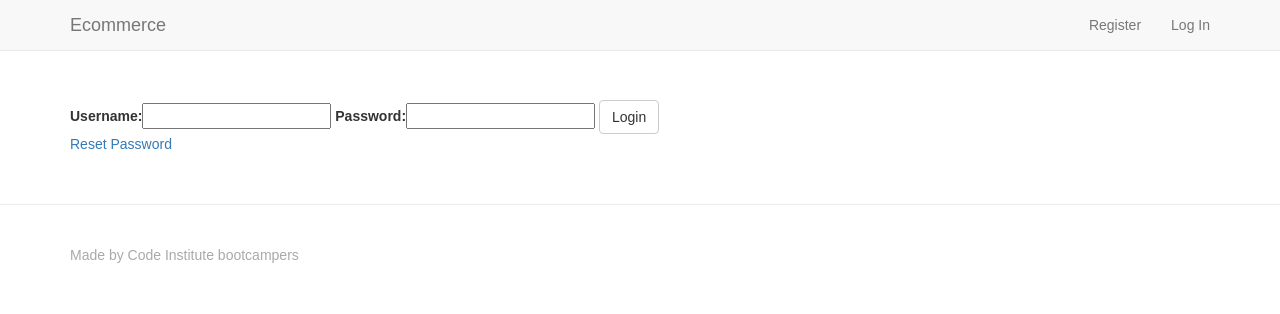
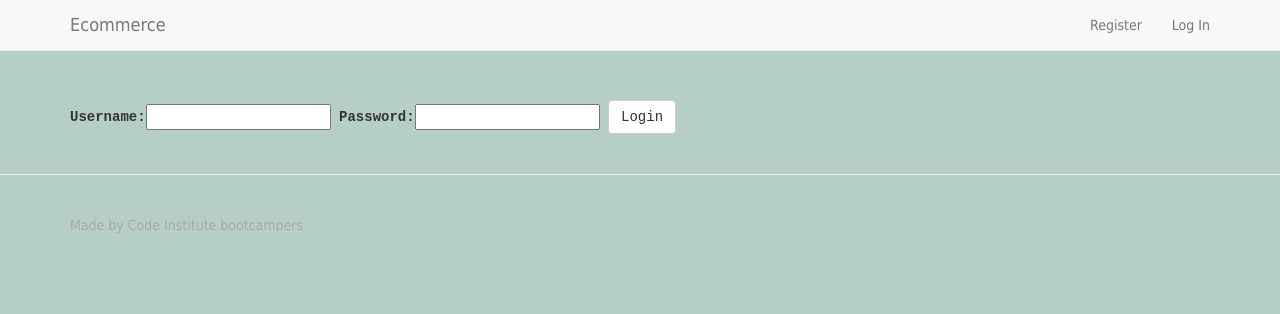
Before and after one commit to rayomeara/share-commodity-portal, a Django app: page /accounts/login/ in a window 1280 px wide. Shown: the top 314 px of the page. Run offline with Django 3.2, Linux system fonts and the light colour scheme; some libraries are stand-ins or nearby versions.

Commit message:
Working on look of base page

```diff
--- a/accounts/templates/login.html
+++ b/accounts/templates/login.html
@@ -13,5 +13,4 @@
     <button type="submit" class="btn btn-default">Login</button>
 </form>
 
-<p><a href="{% url 'password_reset' %}">Reset Password</a></p>
 {% endblock %}
--- a/static/css/custom.css
+++ b/static/css/custom.css
@@ -1,8 +1,13 @@
 body {
-    font-family: Arial;
+    font-family: 'Tahoma';
     padding-top: 100px;
+    background-color: rgb(182, 207, 196);
 }
 
+.container-text {
+    font-family: 'Courier New', Courier, monospace;
+    font-weight: bold
+}
 footer {
     margin-top: 40px;
     padding-top: 40px;
--- a/templates/base.html
+++ b/templates/base.html
@@ -49,7 +49,7 @@
             </div>
         </div>
     {% endif %}
-    <div class="container body-container">
+    <div class="container body-container container-text">
         {% block content %} {% endblock %}
     </div>
     <footer>
```
